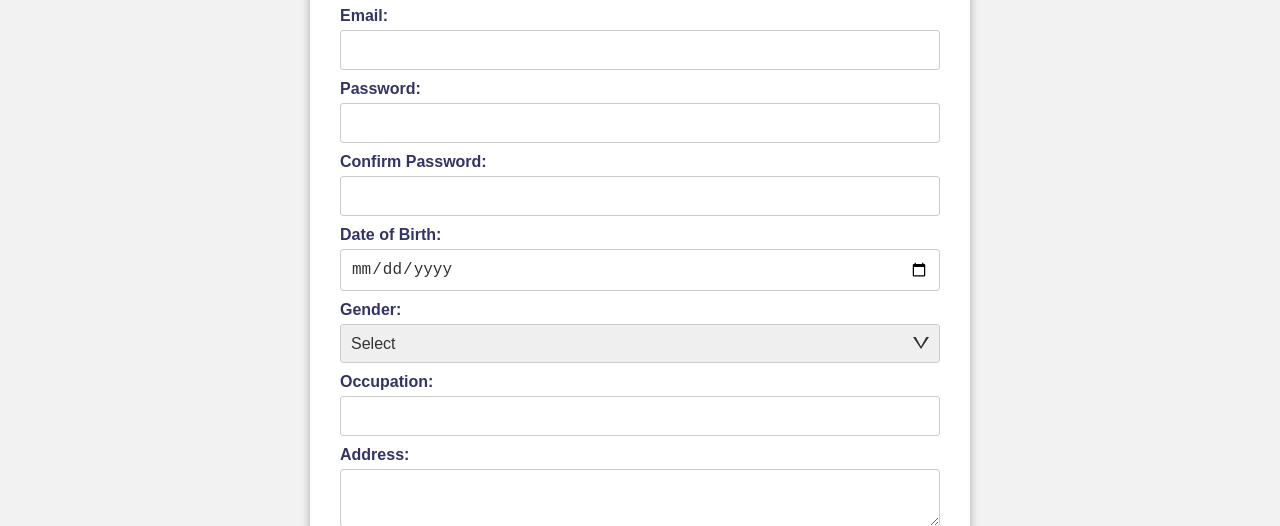
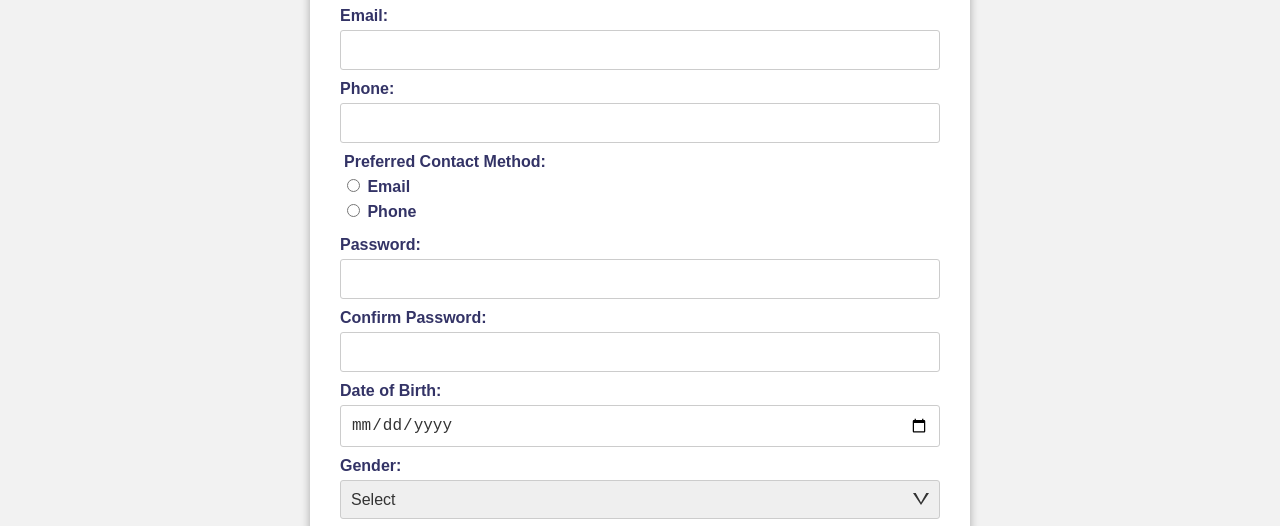
Before and after one commit to tredgate/web_training_app, a plain HTML site: page registration.html in a window 1280 px wide. Shown: the part 272-798 px from the top of the page. Drawn offline with Linux system fonts and the light colour scheme.

Commit message:
feat: add radio buttons and styling

```diff
--- a/registration.css
+++ b/registration.css
@@ -75,6 +75,7 @@ input[type="text"],
 input[type="email"],
 input[type="password"],
 input[type="date"],
+input[type="tel"],
 select,
 textarea {
   width: 100%;
@@ -202,3 +203,7 @@ header img {
 .success-box p {
   margin: 10px 0;
 }
+
+fieldset.radio-buttons {
+  margin-bottom: 10px;
+}
--- a/registration.html
+++ b/registration.html
@@ -43,6 +43,33 @@
 
       <label for="email">Email:</label>
       <input type="email" id="email" name="email" required />
+
+      <label for="phone">Phone:</label>
+      <input type="tel" id="phone" name="phone" required />
+
+      <!-- Radio buttons -->
+      <fieldset class="radio-buttons">
+        <legend>Preferred Contact Method:</legend>
+        <label for="contact-email"
+          ><input
+            type="radio"
+            id="contact-email"
+            name="contact-method"
+            value="email"
+            required
+          />
+          Email</label
+        >
+        <label for="contact-phone"
+          ><input
+            type="radio"
+            id="contact-phone"
+            name="contact-method"
+            value="phone"
+          />
+          Phone</label
+        >
+      </fieldset>
 
       <label for="password">Password:</label>
       <input type="password" id="password" name="password" required />
@@ -118,6 +145,7 @@
           Reading</label
         >
       </fieldset>
+
       <!-- Slider -->
       <div style="margin-bottom: 20px">
         <label for="experience">Experience Level:</label>
```
